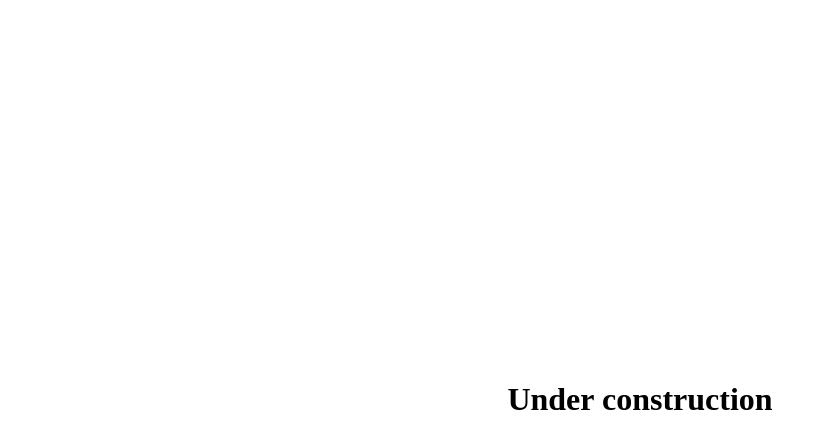
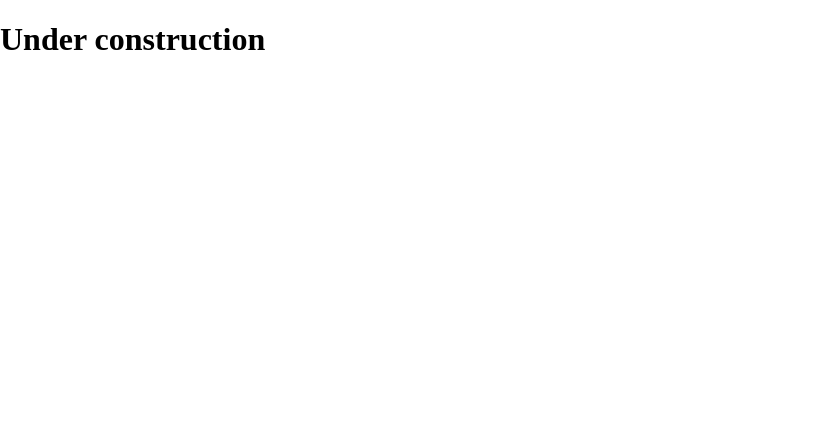
Before and after one commit to kombuchamp/kombuchamp.github.io, a plain HTML site: page index.html in a window 1280 px wide. Shown: the whole page, without its empty margins (0-834 px from the left). Drawn offline with Linux system fonts and the light colour scheme.

Commit message:
Update index.html

```diff
--- a/index.html
+++ b/index.html
@@ -1,3 +1,3 @@
-<div style="position:fixed;top:50%;left:50%;transform: translate(-50%, -50%);">
+<div style="position:absolute;margin:auto;top:0;left:0;right:0;bottom:0;">
   <h1>Under construction</h1>
 </div>
```
